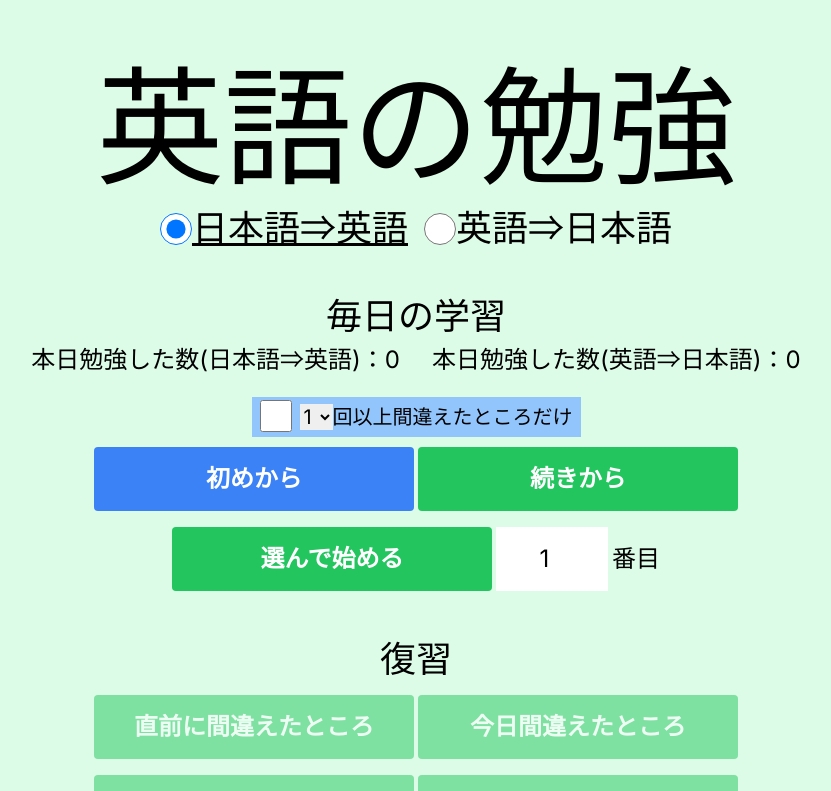
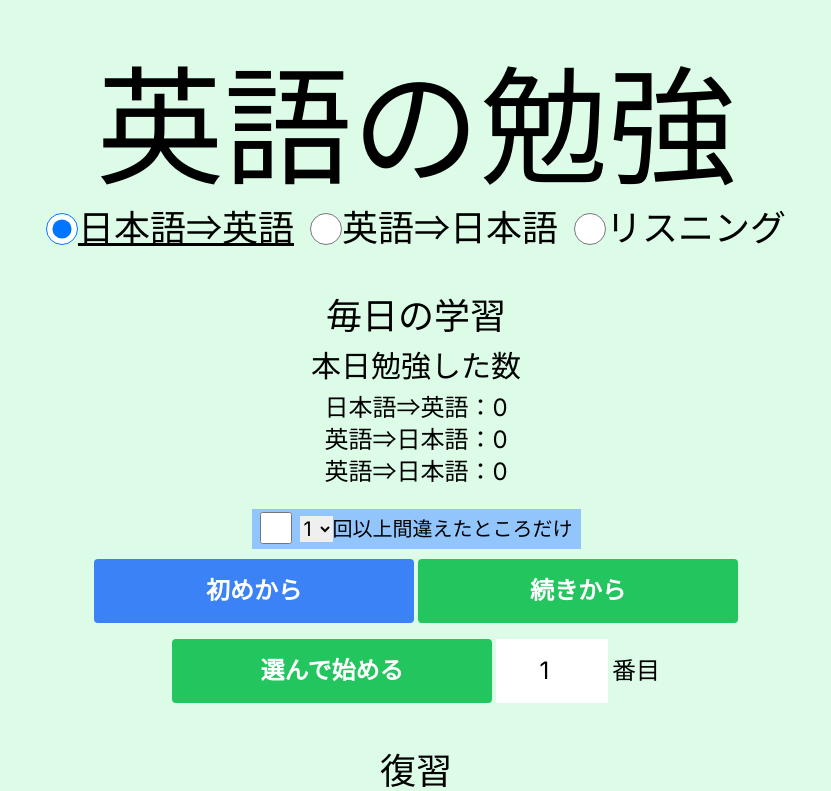
Before and after one commit to tyahha/english-words-study, a Next.js app: page / in a window 1280 px wide. Shown: the top 791 px of the page, without its empty margins (224-1055 px from the left). Built offline with nearby package versions, Linux system fonts and the light colour scheme.

Commit message:
リスニングモード追加

```diff
--- a/app/page.tsx
+++ b/app/page.tsx
@@ -30,7 +30,11 @@ export default function Home() {
     >
       <div
         className={`min-h-screen ${
-          questionType === "J2E" ? "bg-green-100" : "bg-amber-100"
+          questionType === "listening"
+            ? "bg-blue-100"
+            : questionType === "J2E"
+            ? "bg-green-100"
+            : "bg-amber-100"
         }`}
       >
         {mode === "title" ? <TitleView /> : <QuestionView />}
--- a/components/Question.tsx
+++ b/components/Question.tsx
@@ -20,7 +20,9 @@ export const Question = ({ data, onPrev, onNext, onReturnTitle }: Props) => {
 
   const [status, setStatus] = useState<"thinking" | "result">("thinking")
   const word = useMemo(() => {
-    if (questionType === "J2E") {
+    if (questionType === "listening") {
+      return status === "thinking" ? "" : `${data.english}(${data.japanese})`
+    } else if (questionType === "J2E") {
       return status === "thinking" ? data.japanese : data.english
     } else {
       return status === "thinking" ? data.english : data.japanese
--- a/components/Title.tsx
+++ b/components/Title.tsx
@@ -104,6 +104,7 @@ export const TitleView = () => {
     todayStudyCount: {
       J2E: 0,
       E2J: 0,
+      listening: 0,
     },
   })
   useEffect(() => {
@@ -156,11 +157,23 @@ export const TitleView = () => {
           />
           <label htmlFor="E2J">英語⇒日本語</label>
         </div>
+        <div className={`${questionType === "E2J" && "underline"}`}>
+          <input
+            id="E2J"
+            type="radio"
+            onChange={() => setQuestionType("listening")}
+            checked={questionType === "listening"}
+            className={"w-8 h-8 relative top-1"}
+          />
+          <label htmlFor="E2J">リスニング</label>
+        </div>
       </div>
       <h2 className="text-center mt-12 text-4xl">毎日の学習</h2>
-      <div className={"flex justify-center text-2xl gap-8 mt-2"}>
-        <h2>本日勉強した数(日本語⇒英語)：{todayStudyCount.J2E}</h2>
-        <h2>本日勉強した数(英語⇒日本語)：{todayStudyCount.E2J}</h2>
+      <h2 className={"text-center text-3xl mt-3"}>本日勉強した数</h2>
+      <div className={"text-center text-2xl gap-8 mt-2"}>
+        <h3>日本語⇒英語：{todayStudyCount.J2E}</h3>
+        <h3>英語⇒日本語：{todayStudyCount.E2J}</h3>
+        <h3>英語⇒日本語：{todayStudyCount.listening}</h3>
       </div>
       <div className="text-center mt-4 text-xl">
         <span className="p-2 bg-blue-300">
--- a/data/wordsData.ts
+++ b/data/wordsData.ts
@@ -4,7 +4,7 @@ export type WordDataType = {
   english: string
 }
 
-export type QuestionType = "J2E" | "E2J"
+export type QuestionType = "J2E" | "E2J" | "listening"
 
 export const WordsData: WordDataType[] = [
   { id: "M-1", japanese: "…を買う", english: "buy" },
--- a/logics/history.ts
+++ b/logics/history.ts
@@ -16,6 +16,10 @@ const keys: Record<QuestionType, Keys> = <const>{
   E2J: {
     answerHistory: "english-study-history-e2j",
     lastAnswer: "english-study-last-answer-e2j",
+  },
+  listening: {
+    answerHistory: "english-study-history-listening",
+    lastAnswer: "english-study-last-answer-listening",
   },
 }
 
@@ -63,6 +67,7 @@ export const loadHistories = (): CorrectHistoriesByQuestionType => {
   histories = {
     J2E: load("J2E"),
     E2J: load("E2J"),
+    listening: load("listening"),
   }
   return histories
 }
@@ -99,4 +104,5 @@ export const getTodayStudyCountByType = (
 export const getTodayStudyCount = (): Record<QuestionType, number> => ({
   J2E: getTodayStudyCountByType("J2E"),
   E2J: getTodayStudyCountByType("E2J"),
+  listening: getTodayStudyCountByType("listening"),
 })
```
